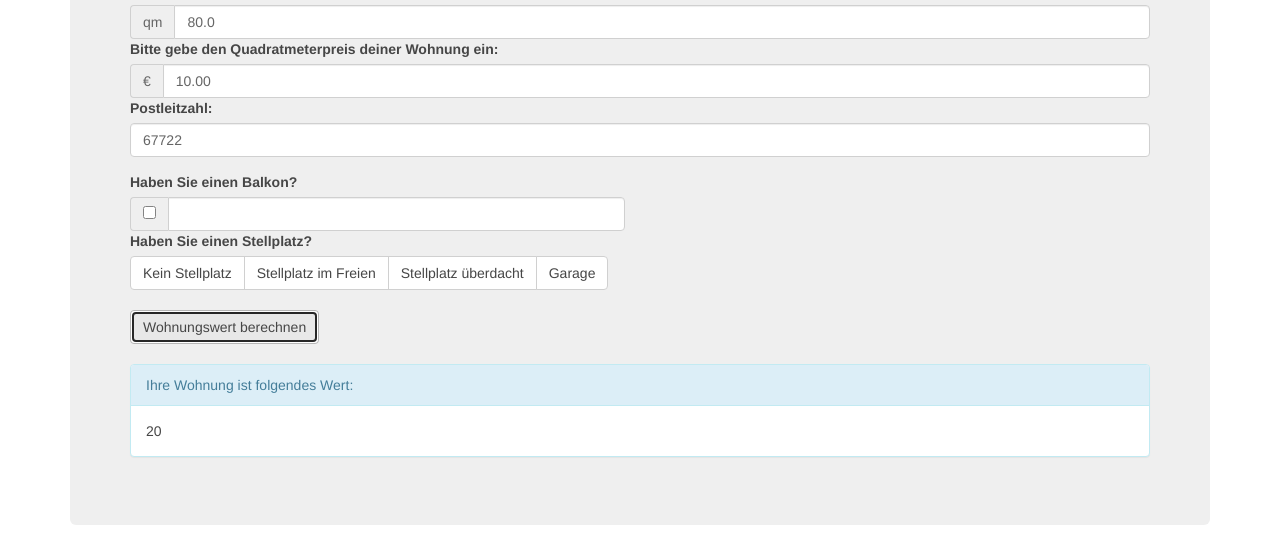
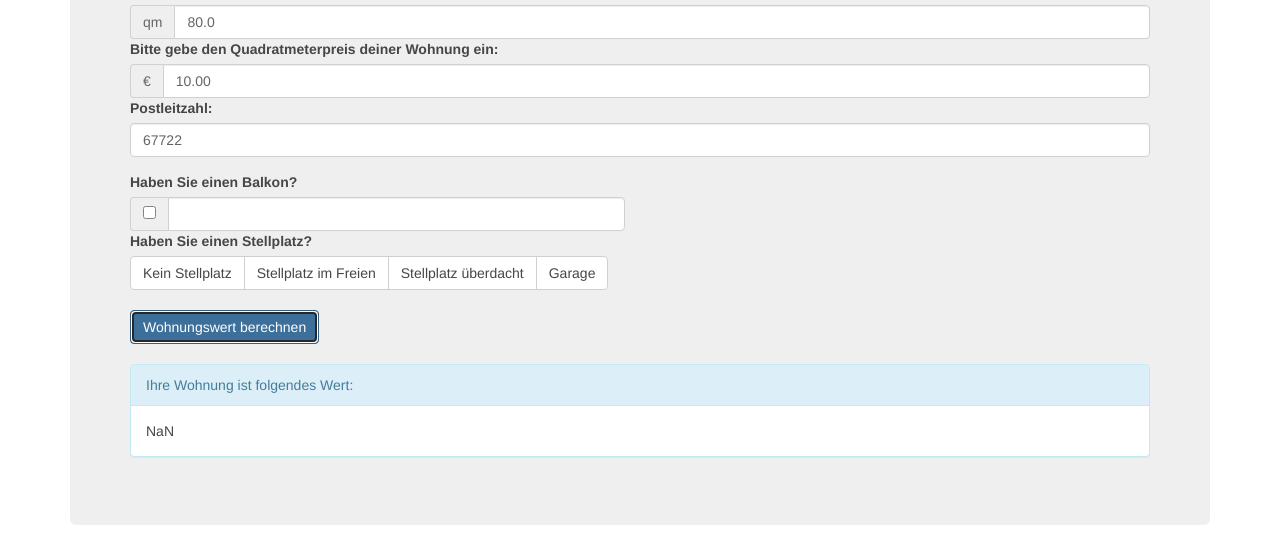
Before and after one commit to KApo09/wohnungsbewertung, a plain HTML site: page index.html in a window 1280 px wide. Both pictures are taken after a click on the button "Wohnungswert berechnen". Shown: the part 253-800 px from the top of the page. Drawn offline with nearby package versions, Linux system fonts and the light colour scheme.

Commit message:
updated js calculation, not yet working, variables undefined

```diff
--- a/index.html
+++ b/index.html
@@ -51,7 +51,7 @@
             <li><a href="#">Impressum</a></li>
             <li><a href="#">Legal Information</a></li>
             <li role="separator" class="divider"></li>
-            <li><a href="#">Funny Pics</a></li>
+            <li><a href="https://www.google.de/search?q=funny+pics">Funny Pics</a></li>
           </ul>
         </li>
       </ul>
@@ -65,6 +65,7 @@
     <div class="container">
       <div class="jumbotron">
         <h2>1. Grundwert</h2>
+
           <form role="form">
             <label for="qm">Quadratmeter:</label>
             <div class="input-group">
@@ -101,7 +102,7 @@
           </div>
           <BR />
           <BR />
-            <button type="button" class="btn btn-default" id="grundwert">Wohnungswert berechnen</button>
+            <button type="button" class="btn btn-primary" id="grundwert">Wohnungswert berechnen</button>
           </form>
           <BR />
           <div class="panel panel-info">
@@ -185,7 +186,10 @@
         $("#grundwert").click(function() {
           console.log("Grundwert berechnet.");
           // console.log("Grundwert berechnet.");
-          $("#wohnungswert_ergebnis").text('20');
+          console.log($('#qm').value);
+          value_flat = $('#qm').value * $('#qmpreis').value;
+          console.log(value_flat)
+          $("#wohnungswert_ergebnis").text(value_flat);
         });
 
       // // Load the SDK asynchronously
```
